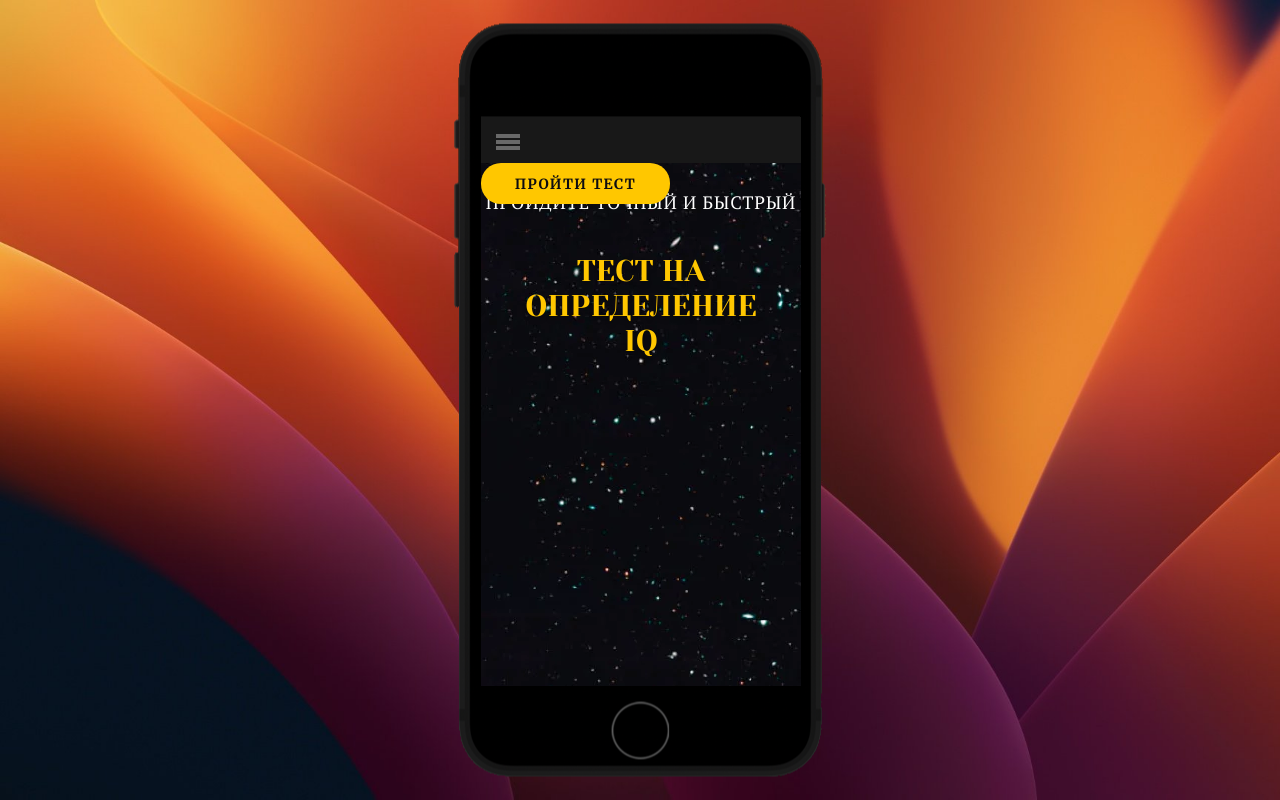
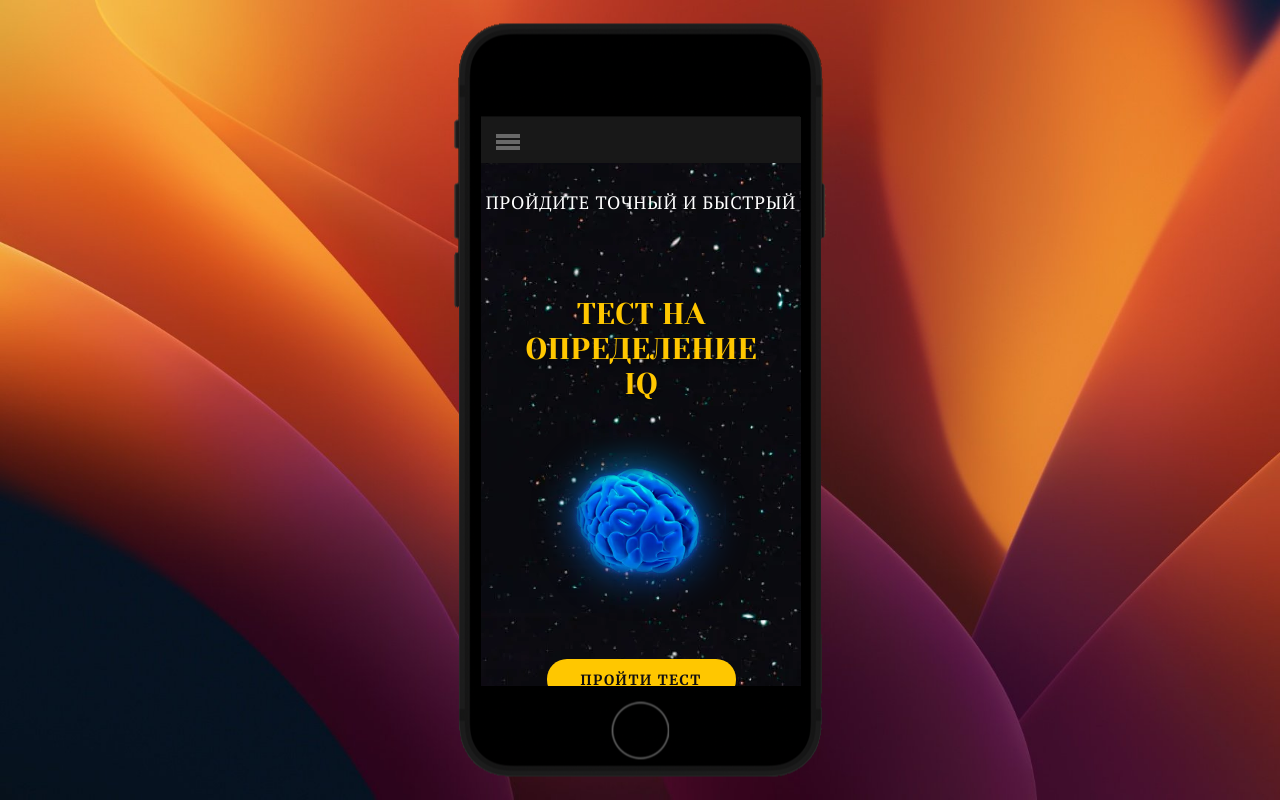
Before and after one commit to kulakdev/abcmobile-vue, a Vue app: page / in a window 1280 px wide. Built offline with nearby package versions, Linux system fonts and the light colour scheme.

Commit message:
extremely long commit, my bad

```diff
--- a/src/App.vue
+++ b/src/App.vue
@@ -11,7 +11,17 @@ import LandingPage from './components/LandingPage.vue'
       <div class="card">
         <NavBar />
         <LandingPage />
-        <p>sdfasdfjhaslkjdfhaskldj</p>
+        <p>
+          sdfasdfjhaslkjdfhaskldjTESTTESTTESTETESTTESTTES
+          TETTESTTESTTESTETESTTESTTESTETTESTTESTTESTETEST
+          TESTTESTETTESTTESTTESTETESTTESTTESTETTESTTESTTE
+          STETESTTESTTESTETTESTTESTTESTETESTTESTTESTETTES
+          TTESTTESTETESTTESTTESTETTESTTESTTESTETESTTESTTE
+          STETTESTTESTTESTETESTTESTTESTETTESTTESTTESTETES
+          TTESTTESTETTESTTESTTESTETESTTESTTESTETTESTTESTT
+          ESTETESTTESTTESTETTESTTESTTESTETESTTESTTESTETTE
+          STTESTTESTETESTTESTTESTETTESTTESTTESTETESTTESTTESTET
+        </p>
       </div>
     </div>
   </div>
@@ -21,7 +31,7 @@ import LandingPage from './components/LandingPage.vue'
 .wrapper {
   padding: 0;
   width: 100vw;
-  height: 100%;
+  height: 100vh;
   background-image: none;
   background-size: cover;
 }
@@ -37,6 +47,7 @@ import LandingPage from './components/LandingPage.vue'
   width: auto;
   height: inherit;
   overflow-y: scroll;
+  overflow-x: hidden;
 
   background-size: contain;
   background-color: chartreuse;
--- a/src/components/ButtonComponent.vue
+++ b/src/components/ButtonComponent.vue
@@ -5,6 +5,10 @@ export default {
     text: {
       type: String,
       required: true
+    },
+    class: {
+      type: String,
+      required: false
     }
   }
 }
@@ -17,7 +21,6 @@ export default {
 <style>
 @import url('https://fonts.googleapis.com/css2?family=Merriweather:wght@300;700&display=swap');
 .buttonStyle {
-  position: absolute;
   width: 189px;
   height: 41px;
   background: radial-gradient(50% 50% at 50% 50%, #ffc700 0%, #ffc700 100%);
--- a/src/components/LandingPage.vue
+++ b/src/components/LandingPage.vue
@@ -10,23 +10,96 @@ export default {
 <template>
   <div>
     <div class="landing">
-      <p class="text1">Пройдите точный и быстрый</p>
-      <h1>ТЕСТ НА <span style="display: block">ОПРЕДЕЛЕНИЕ</span>IQ</h1>
-      <ButtonComponent text="ПРОЙТИ ТЕСТ"></ButtonComponent>
+      <p class="text1 white">Пройдите точный и быстрый</p>
+      <h1 class="gold">ТЕСТ НА <span style="display: block">ОПРЕДЕЛЕНИЕ</span>IQ</h1>
+      <div class="imageContainer">
+        <div class="blurryBg" />
+        <div class="imageStyle" />
+      </div>
+      <ButtonComponent text="ПРОЙТИ ТЕСТ" class="buttonStyle"></ButtonComponent>
+      <h2 class="gold">
+        и получите рекомендации по развитию своего интеллекта
+        <span class="white">и улучшению финансового благосостояния и личной жизни</span>
+      </h2>
+      <a class="anchor" href="#">
+        <div class="circle">
+          <svg
+            width="8"
+            height="8"
+            viewBox="0 0 8 8"
+            fill="none"
+            xmlns="http://www.w3.org/2000/svg"
+          >
+            <path
+              fill-rule="evenodd"
+              clip-rule="evenodd"
+              d="M4.45453 7.63636L4.45453 2.10454L6.99544 4.64545L7.63635 4L3.99999 0.363632L0.363625 4L1.00453 4.6409L3.54544 2.10454L3.54544 7.63636L4.45453 7.63636Z"
+              fill="#0C0B10"
+            />
+          </svg>
+        </div>
+        <span>Подробнее</span>
+      </a>
     </div>
   </div>
 </template>
 
 <style scoped>
 @import url('https://fonts.googleapis.com/css2?family=PT+Serif&family=Yeseva+One&display=swap');
+
+.imageContainer {
+  margin-left: auto;
+  margin-right: auto;
+  width: 170px;
+  height: 150px;
+}
+.imageStyle {
+  position: absolute;
+  background-image: url('src/assets/brain.webp');
+
+  background-size: contain;
+  width: 170px;
+  height: 150px;
+}
+.blurryBg {
+  position: absolute;
+  background-image: url('src/assets/brain.webp');
+
+  background-size: contain;
+  width: 170px;
+  height: 150px;
+  justify-self: flex-end;
+  filter: blur(20px);
+  -webkit-filter: blur(20px);
+}
+.buttonStyle {
+  margin-top: 20px;
+  position: relative;
+  margin: initial auto;
+  align-self: center;
+}
 .landing {
   width: 100%;
   height: 100vh;
   padding-top: 46px;
   background-image: url('src/assets/space.webp') !important;
-
+  justify-content: space-between;
   display: flex;
   flex-direction: column;
+}
+
+h2 {
+  font-family: 'PT Serif';
+  font-style: normal;
+  font-weight: 700;
+  font-size: 15px;
+  line-height: 19px;
+
+  text-align: center;
+  letter-spacing: 0.05em;
+  text-transform: uppercase;
+
+  color: #ffc700;
 }
 
 h1 {
@@ -41,11 +114,18 @@ h1 {
   margin: initial 20px;
   margin-top: 40px;
 
-  color: #ffc700;
-
   text-shadow: 0px 4px 4px rgba(0, 0, 0, 0.25);
 }
-
+.anchor {
+  width: 100%;
+  height: 54px;
+  justify-content: center;
+  align-content: center;
+  align-items: center;
+  display: flex;
+  flex-direction: column;
+  color: #fff;
+}
 .text1 {
   display: block;
 
@@ -64,4 +144,11 @@ h1 {
 
   color: #fff;
 }
+
+.gold {
+  color: #ffc700;
+}
+.white {
+  color: #fff;
+}
 </style>
```
